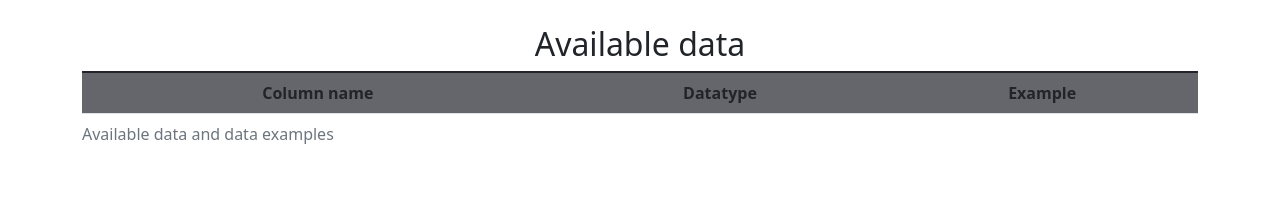
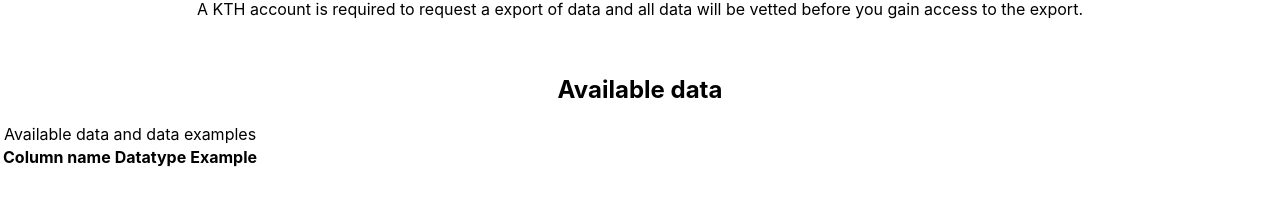
Before and after one commit to KTH/LiveInLApp, a React (Create React App) app in the folder frontend/: page /catalog in a window 1280 px wide. Shown: the part 353-564 px from the top of the page. Built offline with nearby package versions, Linux system fonts and the light colour scheme; no server answers.

Commit message:
removed bootstrap css

```diff
--- a/frontend/public/index.html
+++ b/frontend/public/index.html
@@ -24,7 +24,7 @@
       work correctly both with client-side routing and a non-root public URL.
       Learn how to configure a non-root public URL by running `npm run build`.
     -->
-    <title>React App</title>
+    <title>KTH LiL</title>
   </head>
   <body>
     <noscript>You need to enable JavaScript to run this app.</noscript>
--- a/frontend/src/component/DataCatalog.js
+++ b/frontend/src/component/DataCatalog.js
@@ -20,7 +20,6 @@ function DataCatalog() {
                         <Link to="/form" className="btn btn-primary next mr-1">Go to request form</Link>
                     </div>
                 </main>
-                <div className="separator gray" />
             </div>
         </div>
     );
--- a/frontend/src/component/DataTable.js
+++ b/frontend/src/component/DataTable.js
@@ -1,5 +1,4 @@
 import "kth-style/dist/css/kth-bootstrap.css";
-import "../style/DataTable.css"
 import React, { useEffect, useState } from "react";
 
 const DataTable = () => {
--- a/frontend/src/index.js
+++ b/frontend/src/index.js
@@ -4,7 +4,6 @@ import { BrowserRouter } from 'react-router-dom';
 import './index.css';
 import App from './component/App';
 import reportWebVitals from './reportWebVitals';
-import 'bootstrap/dist/css/bootstrap.css';
 import 'kth-style/dist/css/kth-bootstrap.css';
 ReactDOM.render(
 <BrowserRouter>
--- a/frontend/src/style/DataTable.css
+++ /dev/null
@@ -1,3 +0,0 @@
-.table thead th {
-    background: #65656c;
-}
```
